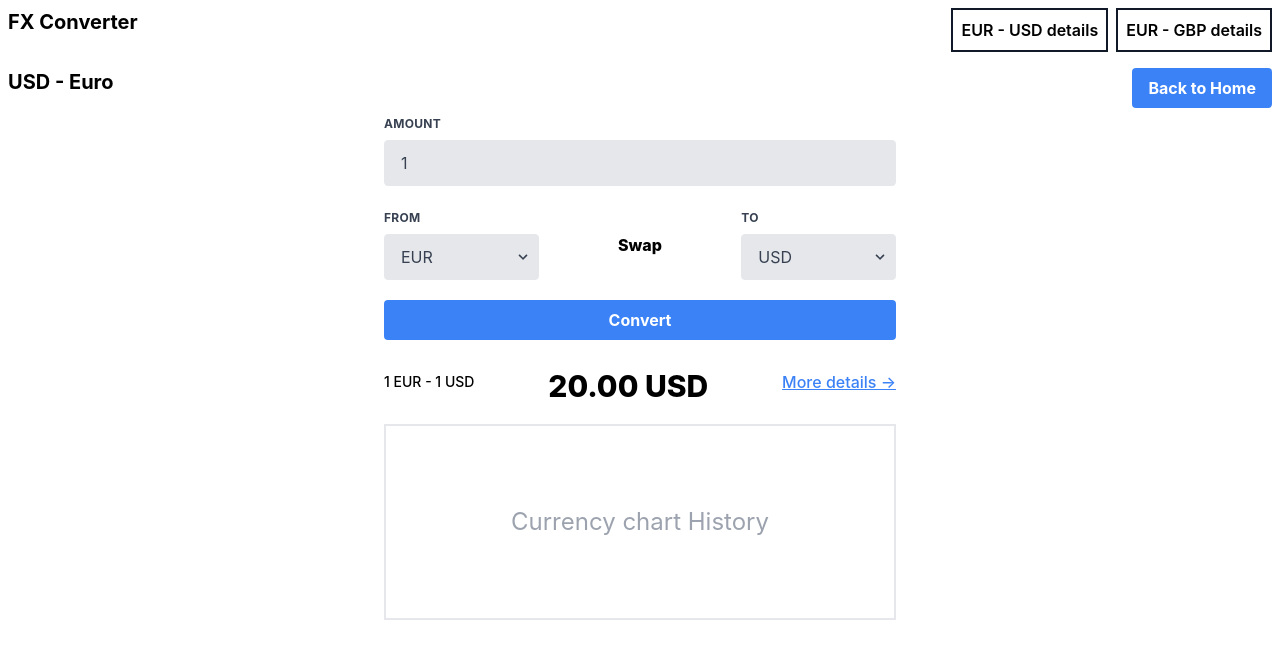
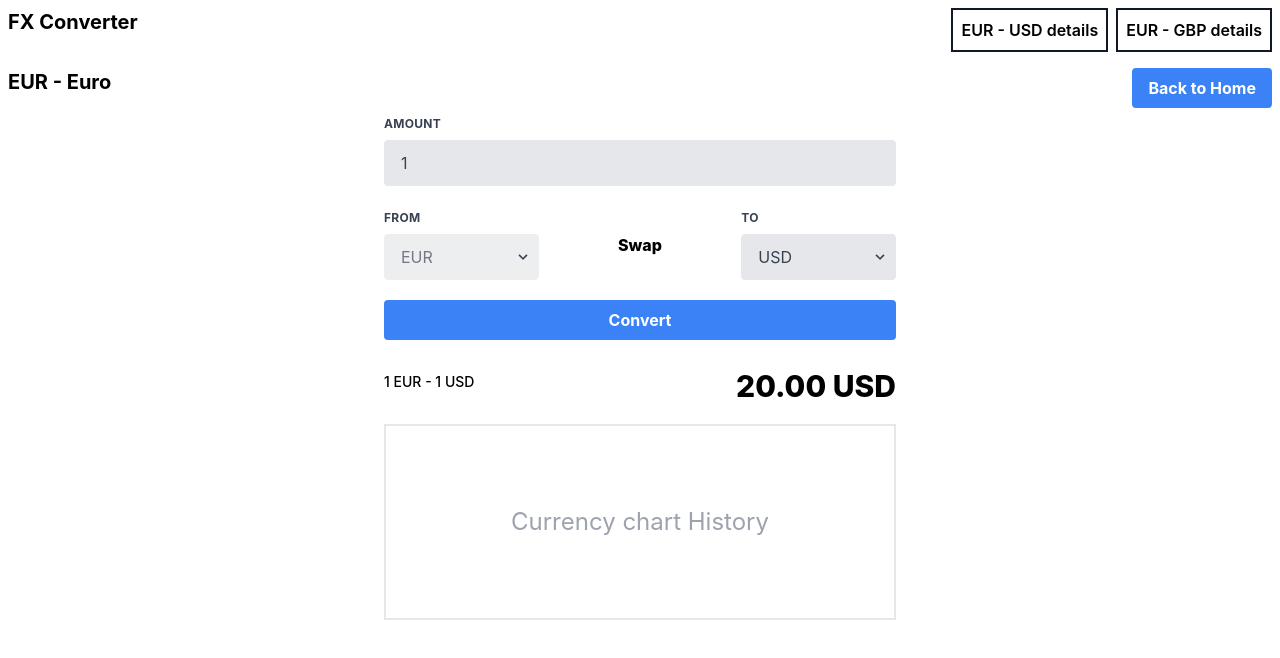
Before and after one commit to Aagbator/fx-converter, a React (Create React App) app: page /details in a window 1280 px wide. Shown: the top 658 px of the page. Built offline with nearby package versions, Linux system fonts and the light colour scheme.

Commit message:
feat: added view mode for converter

```diff
--- a/src/components/conversion-panel/ConversionPanel.tsx
+++ b/src/components/conversion-panel/ConversionPanel.tsx
@@ -2,7 +2,13 @@ import React from "react";
 import { Currency, useConverter } from "../../contexts/Converter.context";
 import { Link } from "react-router-dom";
 
-const CurrencyConverter: React.FC = () => {
+interface CurrencyConverterProps {
+  isViewMode?: boolean;
+}
+
+const CurrencyConverter: React.FC<CurrencyConverterProps> = ({
+  isViewMode,
+}) => {
   const {
     currencies,
     amount,
@@ -57,6 +63,7 @@ const CurrencyConverter: React.FC = () => {
             <label className="label">From</label>
             <div className="relative">
               <select
+                disabled={isViewMode}
                 className="select"
                 value={fromCurrency}
                 onChange={handleFromCurrencyChange}
@@ -120,12 +127,14 @@ const CurrencyConverter: React.FC = () => {
         <div className="flex my-5 justify-between items-center">
           <p className="text-sm font-medium">1 EUR - 1 USD</p>
           <p className="mt-2 font-extrabold text-3xl">20.00 USD</p>
+          {!isViewMode && (
             <Link
               to={`/details?from=${fromCurrency}&to=${toCurrency}`}
               className="font-medium text-blue-500 underline hover:text-blue-700"
             >
               More details →
             </Link>
+          )}
         </div>
       </form>
     </>
--- a/src/pages/details/Details.tsx
+++ b/src/pages/details/Details.tsx
@@ -1,16 +1,27 @@
+import { useLocation } from "react-router-dom";
 import Breadcrump from "../../components/breadcrump/Breadcrump";
 import CurrencyConverter from "../../components/conversion-panel/ConversionPanel";
-import { useConverter } from "../../contexts/Converter.context";
+import { Currency, useConverter } from "../../contexts/Converter.context";
 
 export default function Details() {
-  const { toCurrency, getFromCurrencyText } = useConverter();
+  const location = useLocation();
+  const queryParams = new URLSearchParams(location.search);
+  const { setFromCurrency, setToCurrency, fromCurrency, getFromCurrencyText } =
+    useConverter();
 
-  const title = `${toCurrency} - ${getFromCurrencyText()}`;
+  const title = `${fromCurrency} - ${getFromCurrencyText()}`;
+  const fromVal = queryParams.get("from");
+  const toVal = queryParams.get("to");
+
+  if (fromVal && toVal) {
+    setFromCurrency(fromVal as Currency);
+    setToCurrency(toVal as Currency);
+  }
 
   return (
     <div>
       <Breadcrump title={title} />
-      <CurrencyConverter />
+      <CurrencyConverter isViewMode={true} />
       <div className="w-full max-w-lg mx-auto mt-5 p-20  border-2">
         <h2 className="text-2xl text-gray-400">Currency chart History</h2>
       </div>
```
Lines whose indentation alone changed are shown as unchanged.
